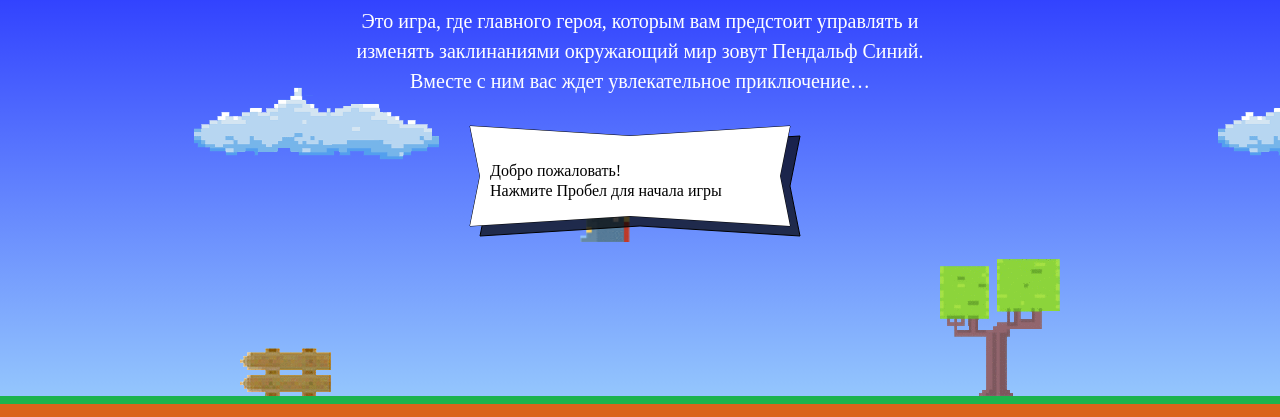
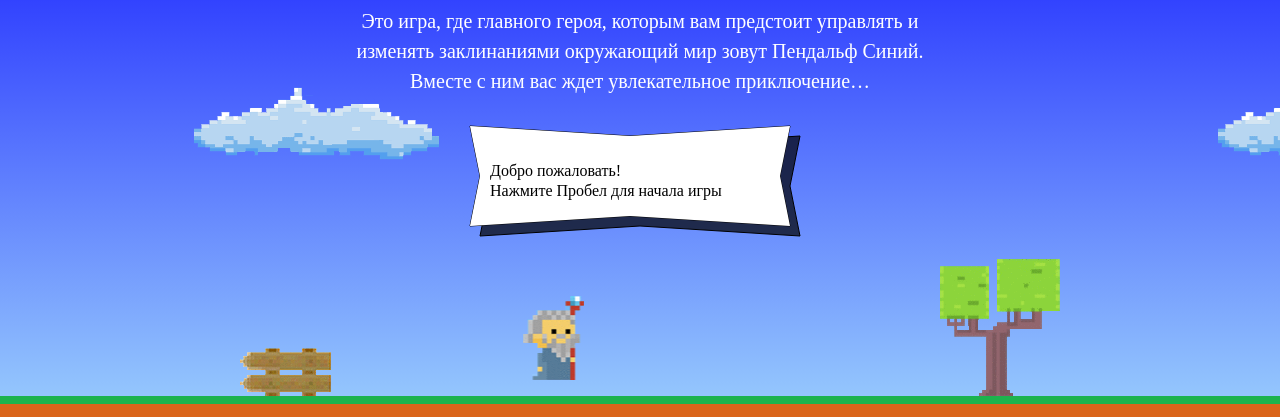
Before and after one commit to 6178442/392903-code-and-magick, a website: page index.html in a window 1280 px wide. Shown: the part 203-620 px from the top of the page. Drawn offline with Linux system fonts and the light colour scheme; a web font is replaced by a local one.

Commit message:
исправи ошибки

```diff
--- a/index.html
+++ b/index.html
@@ -178,19 +178,22 @@
  var wizardSpeed = 3;
  var wizardWidth = 70;
 
- var getWizardHeight=function (width) {
-      return 1.377 * width;
+var getWizardHeight=function () {
+      var WizardHeight =1,337* wizardWidth;
+      return WizardHeight ;
     }
- var getWizardX= function (width) {
-      return width / 2.5;
+function getWizardX (width) {
+     return width /2 - wizardWidth/2;
     }
- var getWizardY= function (height) {
-      return height - 250;
-    }
+
+function getWizardY (height) {
+
+      return height*2/3;
 
 
 </script>
 <script src="js/game.js" >  </script>
 
+
 </body>
 </html>
```
